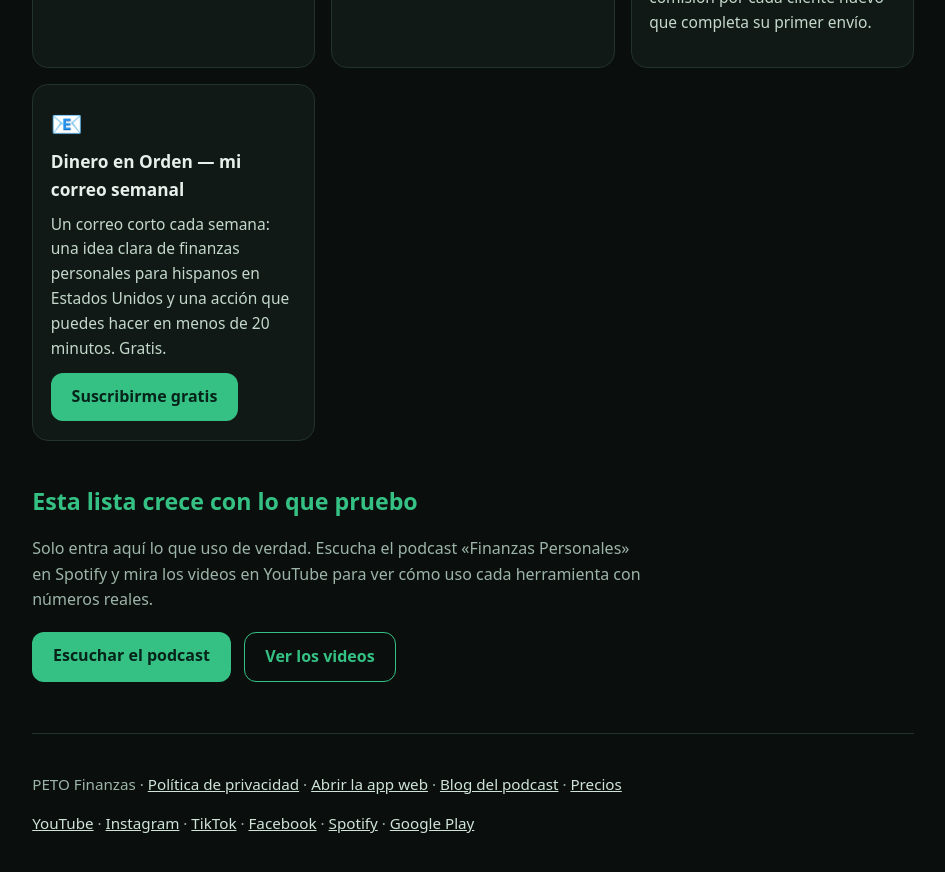
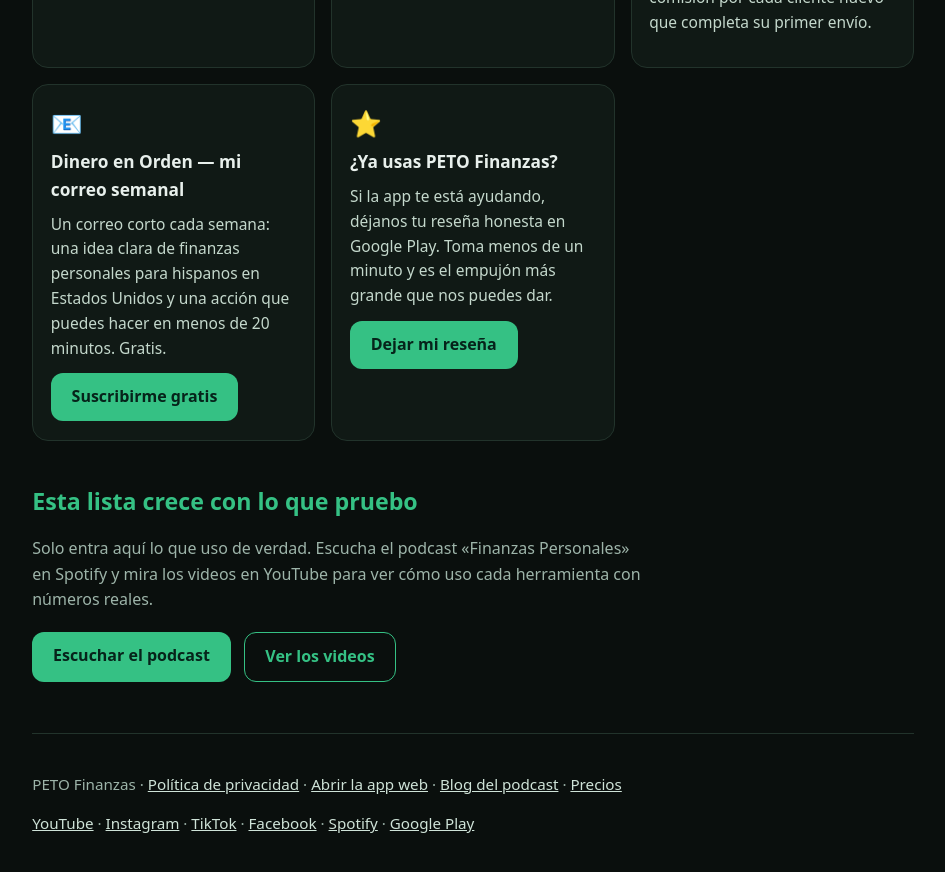
Before and after one commit to roblessantossterlin-lgtm/petofinanzas, a plain HTML site: page recursos/index.html in a window 1280 px wide. Shown: the part 1224-2096 px from the top of the page, without its empty margins (167-1112 px from the left). Drawn offline with Linux system fonts and the light colour scheme.

Commit message:
Recursos: tarjeta de reseñas de Google Play

```diff
--- a/recursos/index.html
+++ b/recursos/index.html
@@ -68,6 +68,12 @@
       <p data-i18n="news_p">Un correo corto cada semana: una idea clara de finanzas personales para hispanos en Estados Unidos y una acción que puedes hacer en menos de 20 minutos. Gratis.</p>
       <a class="btn" href="https://sterlins-newsletter.beehiiv.com" target="_blank" rel="noopener" data-i18n="news_btn">Suscribirme gratis</a>
     </div>
+    <div class="card">
+      <div class="emoji">⭐</div>
+      <h3 data-i18n="res_t">¿Ya usas PETO Finanzas?</h3>
+      <p data-i18n="res_p">Si la app te está ayudando, déjanos tu reseña honesta en Google Play. Toma menos de un minuto y es el empujón más grande que nos puedes dar.</p>
+      <a class="btn" href="https://play.google.com/store/apps/details?id=app.peto" target="_blank" rel="noopener" data-i18n="res_btn">Dejar mi reseña</a>
+    </div>
   </div>
 
   <section>
@@ -120,6 +126,9 @@ window.PETO_TEXTOS = {
     news_t: 'Dinero en Orden — mi correo semanal',
     news_p: 'Un correo corto cada semana: una idea clara de finanzas personales para hispanos en Estados Unidos y una acción que puedes hacer en menos de 20 minutos. Gratis.',
     news_btn: 'Suscribirme gratis',
+    res_t: '¿Ya usas PETO Finanzas?',
+    res_p: 'Si la app te está ayudando, déjanos tu reseña honesta en Google Play. Toma menos de un minuto y es el empujón más grande que nos puedes dar.',
+    res_btn: 'Dejar mi reseña',
     cierra_h2: 'Esta lista crece con lo que pruebo',
     cierra_p: 'Solo entra aquí lo que uso de verdad. Escucha el podcast «Finanzas Personales» en Spotify y mira los videos en YouTube para ver cómo uso cada herramienta con números reales.',
     btn_spotify: 'Escuchar el podcast',
```
